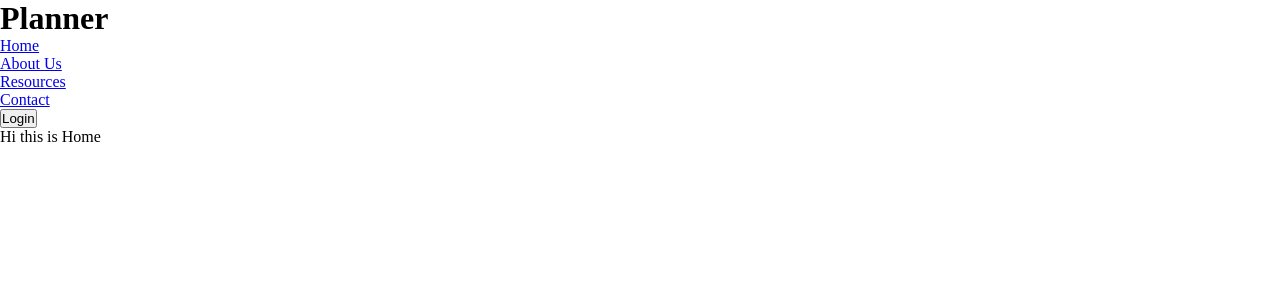
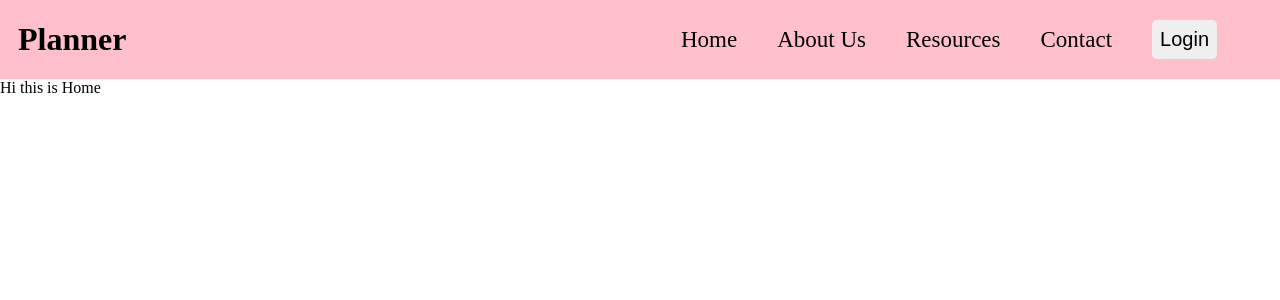
Before and after one commit to aashnaregmi/full-stack-todo-app, a React (Vite) app in the folder frontend/5to-do-app/: page / in a window 1280 px wide. Shown: the top 300 px of the page. Built offline with nearby package versions, Linux system fonts and the light colour scheme.

Commit message:
style:added basic style for giving some structure

```diff
--- a/frontend/5to-do-app/src/ pages/Navbar.jsx
+++ b/frontend/5to-do-app/src/ pages/Navbar.jsx
@@ -1,5 +1,6 @@
 import React from "react";
 import { NavLink } from "react-router-dom";
+import "./nav.css";
 const Navbar = () => {
   return (
     <div className="nav-div">
--- /dev/null
+++ b/frontend/5to-do-app/src/ pages/nav.css
@@ -0,0 +1,33 @@
+.nav-div{
+  background-color: pink;
+  display: flex;
+  align-items: center;
+  justify-content:space-between;
+
+  padding: 20px 18px;
+
+}
+.nav-titles{
+
+  display: flex;
+  gap: 40px;
+margin-right: 45px;
+align-items: center;
+
+}
+
+.nav-titles button{
+font-size: 20px;
+padding: 8px;
+border: none;
+border-radius:5px ;
+}
+a{
+    text-decoration: none;
+
+}
+.navlinks{
+    font-size: 23px;
+color: black;
+font-weight: 100;
+}
```
